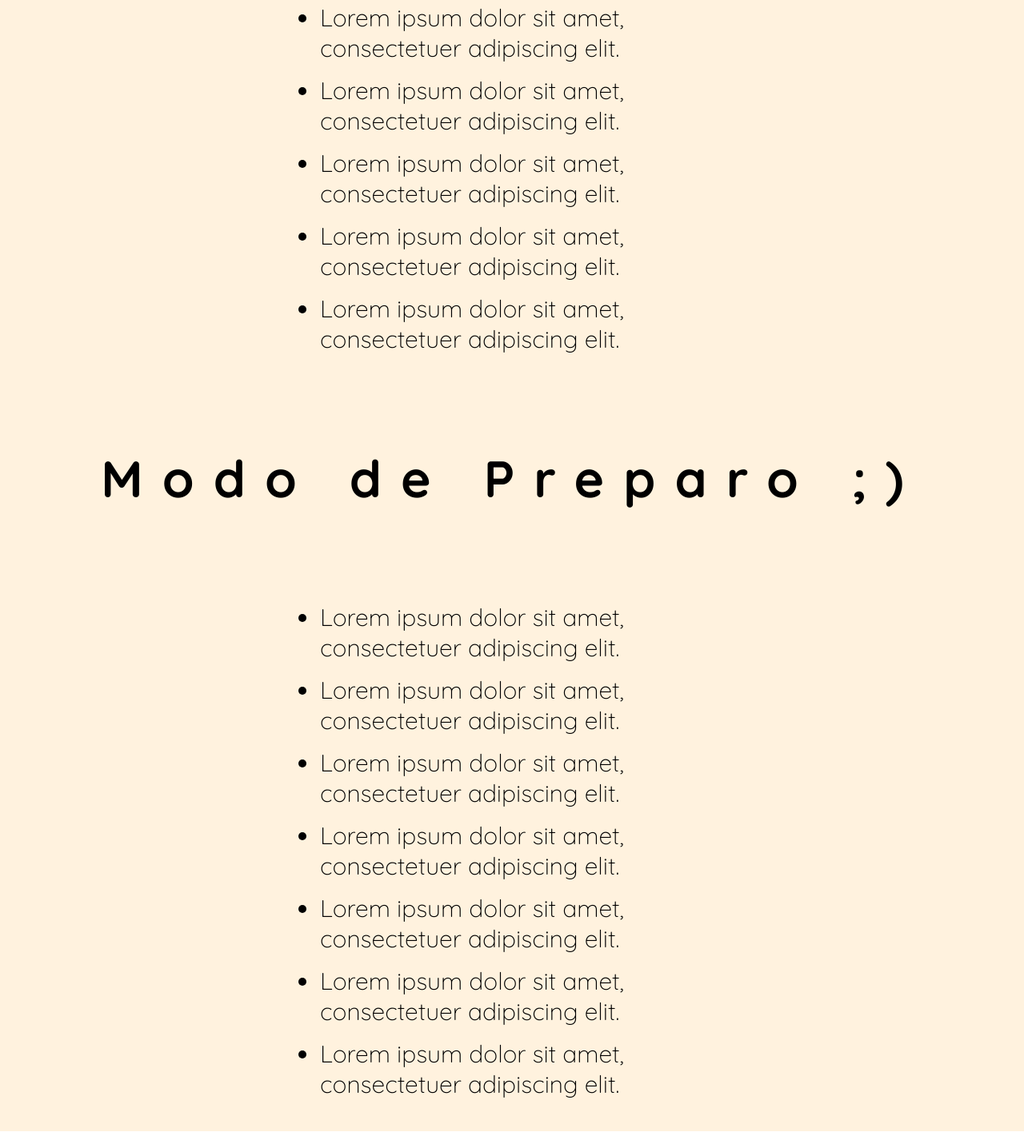
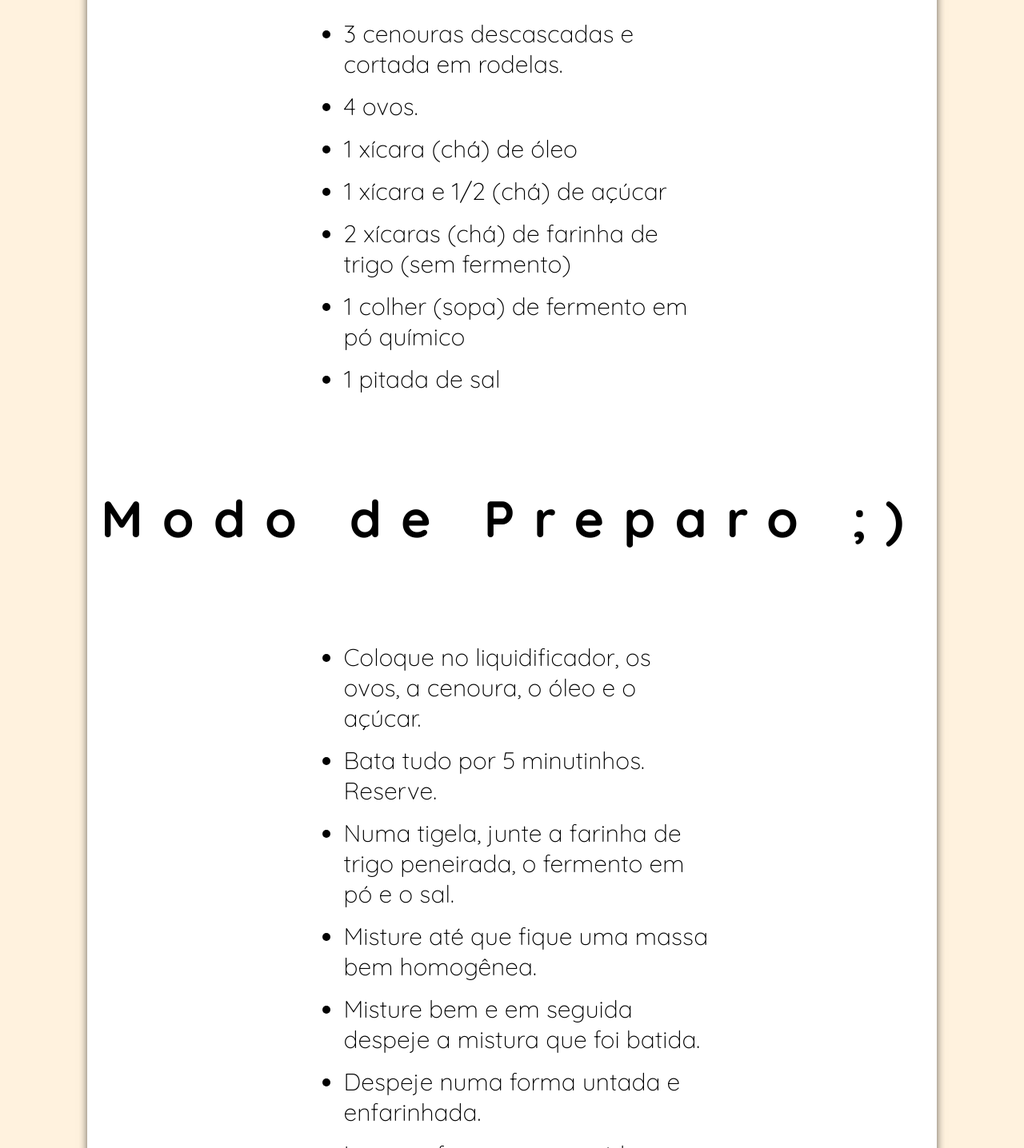
Before and after one commit to GabrielCapila/Churritos.bh, a plain HTML site: page index.html in a window 1280 px wide. Shown: the part 1364-2800 px from the top of the page at 80% size. Before the commit the page ends 2779 px from the top, so only its background shows below. Drawn offline with Linux system fonts and the light colour scheme.

Commit message:
att div inferior interna

```diff
--- a/index.html
+++ b/index.html
@@ -17,7 +17,7 @@
         background-image: url(./assets/downloadPatternico.png);
         height: 100vh;
         background-repeat: repeat;
-        box-shadow: 2px 2px 2px 2px rgba(0, 0, 0, 0, 3);
+        box-shadow: 0px 0px 10px 0px rgba(0, 0, 0, 0.6);
       }
       .text-showing {
         text-align: center;
@@ -90,6 +90,18 @@
         font-size: 30px;
         width: 50%;
         padding: 10px;
+      }
+      .div-inferior-interna {
+        margin: 20px;
+        box-shadow: 0px 5px 10px 0px rgba(0, 0, 0, 0.6);
+        border-top: none;
+        border-bottom: none;
+        width: 90%;
+        background-color: #fff;
+        display: flex;
+        flex-direction: column;
+        justify-content: center;
+        align-items: center;
       }
     </style>
     <script
@@ -165,6 +177,7 @@
       <div class="logo-image"></div>
     </main>
     <div class="div-inferior">
+      <div class="div-inferior-interna">
         <div class="text-showing">
           <p
             class="typewrite"
@@ -195,7 +208,11 @@
           </div>
           <div id="icon3" class="links">
             <span class="social-wrapper">
-            <a class="social" href="https://www.ubereats.com/" target="_blank">
+              <a
+                class="social"
+                href="https://www.ubereats.com/"
+                target="_blank"
+              >
                 <img src="./assets/uberEatsIcon.ico" />
               </a>
             </span>
@@ -220,19 +237,25 @@
         <div class="div-recipes">
           <ul class="list-recipe">
             <li>
-            Lorem ipsum dolor sit amet, consectetuer adipiscing elit.
+              3 cenouras descascadas e cortada em rodelas.
             </li>
             <li>
-            Lorem ipsum dolor sit amet, consectetuer adipiscing elit.
+              4 ovos.
             </li>
             <li>
-            Lorem ipsum dolor sit amet, consectetuer adipiscing elit.
+              1 xícara (chá) de óleo
             </li>
             <li>
-            Lorem ipsum dolor sit amet, consectetuer adipiscing elit.
+              1 xícara e 1/2 (chá) de açúcar
             </li>
             <li>
-            Lorem ipsum dolor sit amet, consectetuer adipiscing elit.
+              2 xícaras (chá) de farinha de trigo (sem fermento)
+            </li>
+            <li>
+              1 colher (sopa) de fermento em pó químico
+            </li>
+            <li>
+              1 pitada de sal
             </li>
           </ul>
         </div>
@@ -244,28 +267,33 @@
         <div class="div-preparing">
           <ul class="list-recipe">
             <li>
-            Lorem ipsum dolor sit amet, consectetuer adipiscing elit.
+              Coloque no liquidificador, os ovos, a cenoura, o óleo e o açúcar.
             </li>
             <li>
-            Lorem ipsum dolor sit amet, consectetuer adipiscing elit.
+              Bata tudo por 5 minutinhos. Reserve.
             </li>
             <li>
-            Lorem ipsum dolor sit amet, consectetuer adipiscing elit.
+              Numa tigela, junte a farinha de trigo peneirada, o fermento em pó
+              e o sal.
             </li>
             <li>
-            Lorem ipsum dolor sit amet, consectetuer adipiscing elit.
+              Misture até que fique uma massa bem homogênea.
             </li>
             <li>
-            Lorem ipsum dolor sit amet, consectetuer adipiscing elit.
+              Misture bem e em seguida despeje a mistura que foi batida.
             </li>
             <li>
-            Lorem ipsum dolor sit amet, consectetuer adipiscing elit.
+              Despeje numa forma untada e enfarinhada.
             </li>
             <li>
-            Lorem ipsum dolor sit amet, consectetuer adipiscing elit.
+              Leve ao forno preaquecido, 180ºC, por aproximadamente 50 minutos.
+            </li>
+            <li>
+              Desenforme o bolo.
             </li>
           </ul>
         </div>
       </div>
+    </div>
   </body>
 </html>
```
Lines whose indentation alone changed are shown as unchanged.
